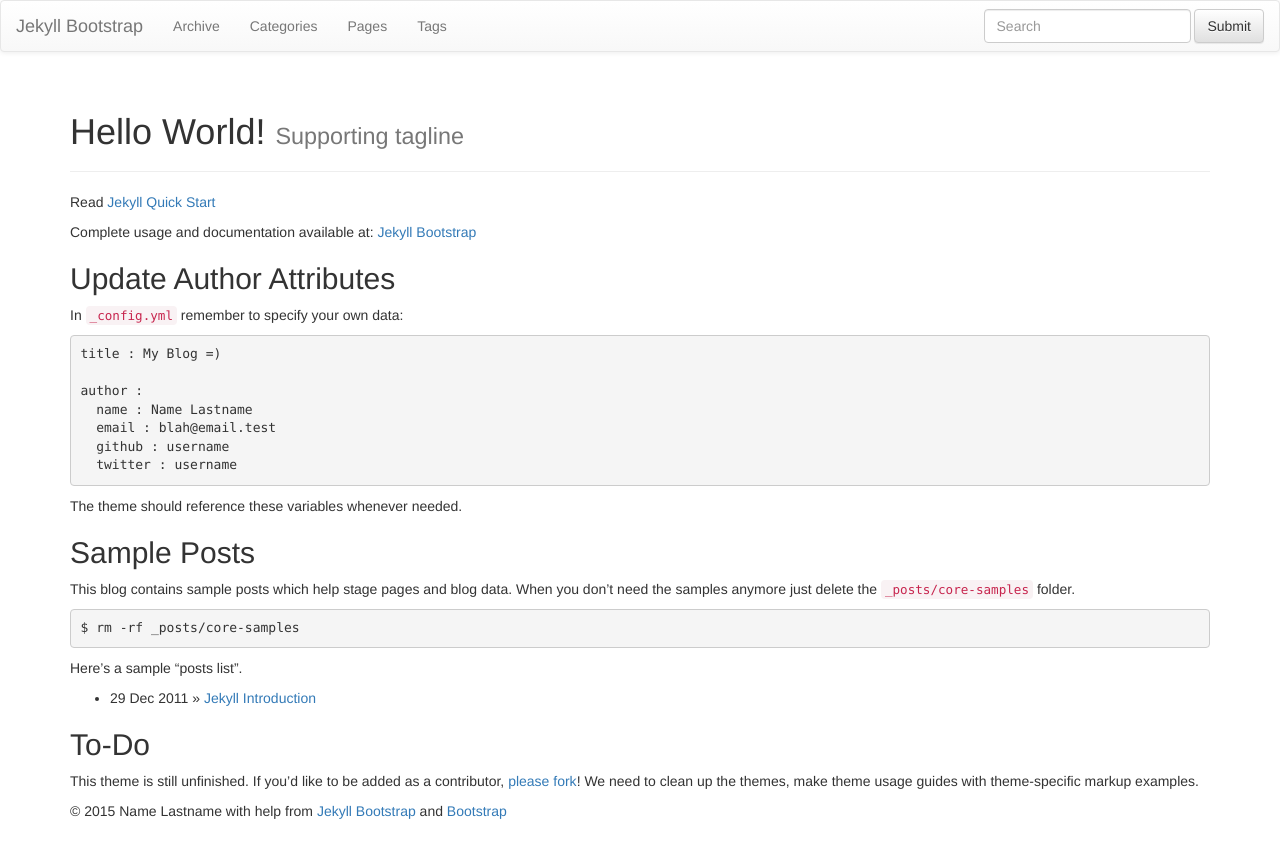
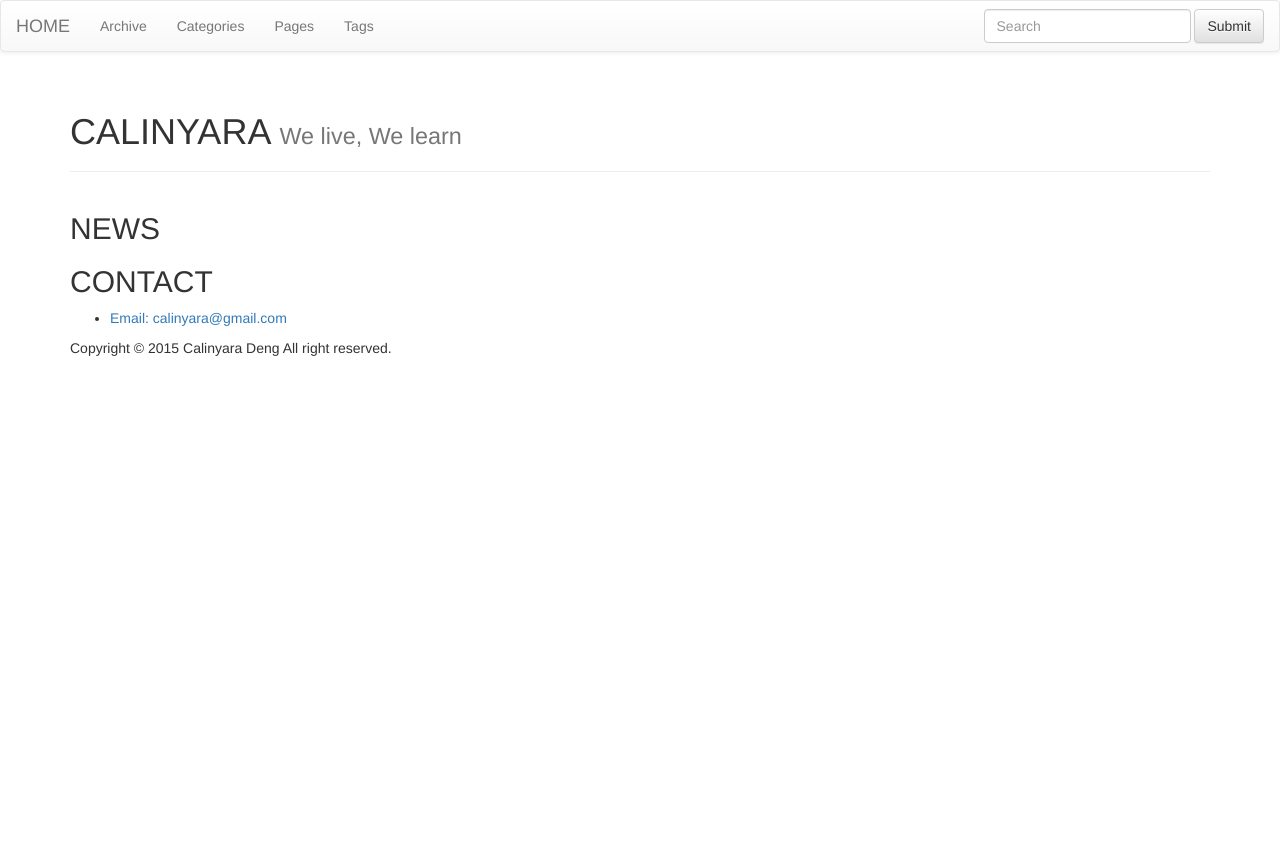
Before and after one commit to ssqre/ssqre.github.io, a Jekyll site: the page built from index.md, in a window 1280 px wide. Shown: the top 858 px of the page. Built offline with Jekyll 4.4.1, drawn with Linux system fonts in a browser that asks for light colours; nearby versions of some CDN libraries; library files that are not in the unit come from our copies.

Commit message:
remove default template info

```diff
--- a/_config.yml
+++ b/_config.yml
@@ -8,12 +8,12 @@ highlighter: pygments
 # Themes are encouraged to use these universal variables
 # so be sure to set them if your theme uses them.
 #
-title : Jekyll Bootstrap
+title : HOME
 tagline: Site Tagline
 author :
-  name : Name Lastname
-  email : blah@email.test
-  github : username
+  name : Calinyara Deng
+  email : mr.dengjie@gmail.com
+  github : ssqre
   twitter : username
   feedburner : feedname
 
@@ -25,7 +25,7 @@ author :
 # Else if you are pushing to username.github.io, replace with your username.
 # Finally if you are pushing to a GitHub project page, include the project name at the end.
 #
-production_url : http://username.github.io
+production_url : http://ssqre.github.io
 
 # All Jekyll-Bootstrap specific configurations are namespaced into this hash
 #
--- a/_includes/themes/bootstrap-3/default.html
+++ b/_includes/themes/bootstrap-3/default.html
@@ -80,9 +80,8 @@
 
     <div id="footer">
       <div class="container">
-        <p>&copy; {{ site.time | date: '%Y' }} {{ site.author.name }}
-          with help from <a href="http://jekyllbootstrap.com" target="_blank" title="The Definitive Jekyll Blogging Framework">Jekyll Bootstrap</a>
-          and <a href="http://getbootstrap.com" target="_blank">Bootstrap</a>
+        <p>Copyright &copy; {{ site.time | date: '%Y' }} {{ site.author.name }}
+          All right reserved.
         </p>
       </div>
     </div>
--- a/index.md
+++ b/index.md
@@ -1,36 +1,11 @@
 ---
 layout: page
-title: Hello World!
-tagline: Supporting tagline
+title: CALINYARA
+tagline: We live, We learn
 ---
 {% include JB/setup %}
 
-Read [Jekyll Quick Start](http://jekyllbootstrap.com/usage/jekyll-quick-start.html)
-
-Complete usage and documentation available at: [Jekyll Bootstrap](http://jekyllbootstrap.com)
-
-## Update Author Attributes
-
-In `_config.yml` remember to specify your own data:
-
-    title : My Blog =)
-
-    author :
-      name : Name Lastname
-      email : blah@email.test
-      github : username
-      twitter : username
-
-The theme should reference these variables whenever needed.
-
-## Sample Posts
-
-This blog contains sample posts which help stage pages and blog data.
-When you don't need the samples anymore just delete the `_posts/core-samples` folder.
-
-    $ rm -rf _posts/core-samples
-
-Here's a sample "posts list".
+## NEWS
 
 <ul class="posts">
   {% for post in site.posts %}
@@ -38,7 +13,7 @@ Here's a sample "posts list".
   {% endfor %}
 </ul>
 
-## To-Do
-
-This theme is still unfinished. If you'd like to be added as a contributor, [please fork](http://github.com/plusjade/jekyll-bootstrap)!
-We need to clean up the themes, make theme usage guides with theme-specific markup examples.
+## CONTACT
+<ul>
+    <li><a href="mailto:calinyara@gmail.com">Email: calinyara@gmail.com</a></li>
+</ul>
```
Also changed, not shown: _posts/core-samples/2011-12-29-jekyll-introduction.md (deleted, +0 -412 lines).
